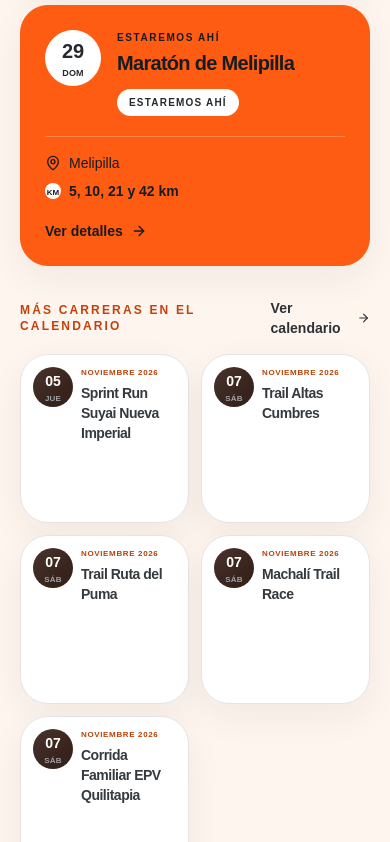
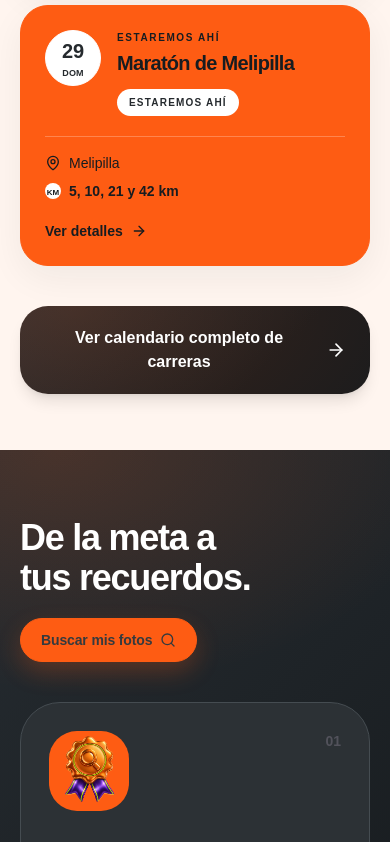
Before and after one commit to franzalbornoz1-bot/nomadarace, a Next.js app: page / in a window 390 px wide. Shown: the part 3533-4375 px from the top of the page. Built offline with nearby package versions, Linux system fonts and the light colour scheme.

Commit message:
Replace compact upcoming race grid with full calendar CTA

```diff
--- a/components/nomada-app.tsx
+++ b/components/nomada-app.tsx
@@ -271,7 +271,6 @@ function HomePage() {
     .filter(race => race.name !== HIDDEN_HOME_RACE_NAME && calendarRaceDateKey(race) > effectiveToday)
     .sort((a, b) => calendarRaceDateKey(a).localeCompare(calendarRaceDateKey(b)));
   const coverageRaces = upcomingRaces.filter(race => NOMADA_COVERAGE_NAMES.has(race.name)).slice(0, 4);
-  const otherUpcomingRaces = upcomingRaces.filter(race => !NOMADA_COVERAGE_NAMES.has(race.name)).slice(0, 5);
   // Esta lista se habilita manualmente cuando el álbum de un evento está listo.
   // Así, el bloque “Revive la carrera” no se llena solo con carreras que ya pasaron.
   const racePhotoLinks: Record<string, string> = {
@@ -314,7 +313,7 @@ function HomePage() {
 
       <section className="bg-[#FFF0E8]"><div className="mx-auto grid max-w-7xl gap-10 px-5 py-20 lg:grid-cols-[.85fr_1.15fr] lg:px-8"><div className="self-center"><h2 className="text-4xl font-black leading-none tracking-[-.06em] text-zinc-950 sm:text-5xl">Tu foto puede<br />estar esperándote.</h2><p className="mt-5 max-w-md leading-7 text-zinc-600">Usa una selfie para encontrar las fotos que cuentan cómo viviste la carrera.</p><Link href={PHOTO_STORE_URL} onClick={() => trackAction("photo_search_click", { placement: "waiting_photo", destination: "photo_store" })}><Button className="mt-7">Buscar mis fotos <ScanFace className="ml-2 h-4 w-4" /></Button></Link></div><div className="grid grid-cols-3 gap-2 sm:grid-cols-3 sm:gap-3"><PhotoMosaic src={HOME_GALLERY_IMAGES[0]} className="mt-4 sm:mt-8" /><PhotoMosaic src={HOME_GALLERY_IMAGES[1]} /><PhotoMosaic src={HOME_GALLERY_IMAGES[2]} className="mt-6 sm:mt-12" /><PhotoMosaic src={HOME_GALLERY_IMAGES[3]} className="hidden sm:block" /><PhotoMosaic src={HOME_GALLERY_IMAGES[4]} className="hidden sm:mt-8 sm:block" /><PhotoMosaic src={HOME_GALLERY_IMAGES[5]} className="hidden sm:block" /></div></div></section>
       <section className="border-y border-zinc-200 bg-white"><div className="mx-auto grid max-w-7xl items-center gap-10 px-5 py-20 sm:py-24 lg:grid-cols-[.9fr_1.1fr] lg:gap-20 lg:px-8"><div className="mx-auto w-full max-w-[15rem] sm:max-w-[30rem]"><div className="pointer-events-none aspect-square overflow-hidden rounded-full border-[10px] border-[#dce8ee] shadow-[0_24px_60px_rgba(24,28,31,.14)]"><img src="/home-circle.jpg" alt="Corredora celebrando después de una carrera" loading="lazy" decoding="async" draggable={false} onContextMenu={event => event.preventDefault()} className="pointer-events-none h-full w-full scale-[1.35] select-none object-cover object-[48%_48%]" /></div></div><div className="max-w-2xl text-center lg:text-left"><p className="text-xs font-black uppercase tracking-[.2em] text-orange-600">MOMENTOS QUE QUEDAN</p><h2 className="mt-4 text-4xl font-black leading-[.95] tracking-[-.065em] text-zinc-950 sm:text-5xl">Lo que lograste<br />merece volver a sentirse.</h2><p className="mt-6 text-lg leading-8 text-zinc-600">No fotografiamos solo el paso por la meta. Buscamos esa mirada, ese gesto y esa energía que hacen que cada carrera sea tuya, para convertirlos en recuerdos que puedas revivir una y otra vez.</p><Link href="/sobre-nomada-race" className="mt-7 inline-flex"><Button variant="dark">Conoce Nómada Race <ArrowRight className="ml-2 h-4 w-4" /></Button></Link></div></div></section>
-      <section className="bg-[#FFF5EF]"><div className="mx-auto max-w-7xl px-5 py-20 lg:px-8"><SectionHeading title="Próximas carreras" copy="Estas son las próximas fechas del calendario y las carreras donde estaremos haciendo cobertura fotográfica." action={<Link href="/eventos" className="hidden items-center gap-2 text-sm font-black sm:flex">Ver calendario <ArrowRight className="h-4 w-4" /></Link>} /><div className="grid gap-4 sm:grid-cols-2 lg:grid-cols-4">{coverageRaces.map(race => <HomeRaceCard key={`${race.month}-${race.day}-${race.name}`} race={race} href={`/eventos/${NOMADA_COVERAGE_SLUGS[race.name]}`} spotlight statusLabel="Estaremos ahí" />)}</div><div className="mt-8 flex items-center justify-between gap-4"><p className="text-xs font-black uppercase tracking-[.18em] text-orange-700">Más carreras en el calendario</p><Link href="/eventos" className="flex items-center gap-2 text-sm font-black text-zinc-900">Ver calendario <ArrowRight className="h-4 w-4" /></Link></div><div className="mt-4 grid grid-cols-2 gap-3 sm:grid-cols-3 lg:grid-cols-5">{otherUpcomingRaces.map(race => <HomeRaceCard key={`${race.month}-${race.day}-${race.name}`} race={race} compact />)}</div></div></section>
+      <section className="bg-[#FFF5EF]"><div className="mx-auto max-w-7xl px-5 py-20 lg:px-8"><SectionHeading title="Próximas carreras" copy="Estas son las próximas fechas del calendario y las carreras donde estaremos haciendo cobertura fotográfica." action={<Link href="/eventos" className="hidden items-center gap-2 text-sm font-black sm:flex">Ver calendario <ArrowRight className="h-4 w-4" /></Link>} /><div className="grid gap-4 sm:grid-cols-2 lg:grid-cols-4">{coverageRaces.map(race => <HomeRaceCard key={`${race.month}-${race.day}-${race.name}`} race={race} href={`/eventos/${NOMADA_COVERAGE_SLUGS[race.name]}`} spotlight statusLabel="Estaremos ahí" />)}</div><Link href="/eventos" className="mx-auto mt-10 flex min-h-16 w-full max-w-2xl items-center justify-center gap-3 rounded-2xl bg-zinc-950 px-6 py-5 text-center text-base font-black text-white shadow-lg transition hover:bg-zinc-800 focus-visible:outline focus-visible:outline-2 focus-visible:outline-offset-4 focus-visible:outline-orange-500 sm:text-lg">Ver calendario completo de carreras <ArrowRight className="h-5 w-5 shrink-0" /></Link></div></section>
       <section className="bg-zinc-950 text-white"><div className="mx-auto max-w-7xl px-5 py-20 lg:px-8"><div className="flex flex-col justify-between gap-5 sm:flex-row sm:items-end"><div><p className="text-xs font-black uppercase tracking-[.2em] text-lime-300">TUS FOTOS EN 3 PASOS</p><h2 className="mt-3 text-4xl font-black tracking-[-.06em] sm:text-5xl">De la meta a<br />tus recuerdos.</h2></div><Link href={PHOTO_STORE_URL}><Button>Buscar mis fotos <Search className="ml-2 h-4 w-4" /></Button></Link></div><div className="mt-10 grid gap-4 md:grid-cols-3"><PurchaseStep icon={Search} number="01" title="Encuentra tu carrera" copy="Elige tu evento y usa una selfie para encontrar tus momentos." /><PurchaseStep icon={Heart} number="02" title="Elige tus momentos" copy="Marca las fotos que mejor cuentan tu esfuerzo y tu llegada." /><PurchaseStep icon={Download} number="03" title="Compra y disfruta" copy="Escoge tu pack y recibe tus recuerdos en alta resolución." /></div></div></section>
       <section className="mx-auto max-w-4xl px-5 py-20"><div className="rounded-[2rem] bg-orange-500 px-7 py-12 text-white sm:px-12"><p className="text-xs font-black uppercase tracking-[.2em] text-orange-100">¿Dudas antes de correr?</p><div className="mt-4 grid gap-8 sm:grid-cols-[1fr_auto] sm:items-end"><div><h2 className="text-3xl font-black tracking-[-.06em] sm:text-4xl">Todo lo que necesitas saber, sin perder el ritmo.</h2><p className="mt-4 max-w-xl text-orange-50">Resolvemos las preguntas más frecuentes sobre fotos, preventas y tus recuerdos de carrera.</p></div><Link href="/preguntas-frecuentes"><Button variant="dark" className="shrink-0">Ir a ayuda <ArrowRight className="ml-2 h-4 w-4" /></Button></Link></div></div></section>
       <section className="relative isolate overflow-hidden bg-zinc-950 text-white"><img src={HOME_GALLERY_IMAGES[4]} alt="Comunidad de corredores compartiendo la energía de una carrera" loading="lazy" decoding="async" draggable={false} onContextMenu={event => event.preventDefault()} className="pointer-events-none absolute inset-0 h-full w-full select-none scale-105 object-cover blur-[3px]" /><div className="absolute inset-0 bg-gradient-to-r from-zinc-950/90 via-zinc-950/70 to-orange-950/45" /><div className="relative mx-auto flex min-h-[25rem] max-w-5xl flex-col items-center justify-center px-5 py-20 text-center sm:min-h-[30rem]"><p className="text-xs font-black uppercase tracking-[.22em] text-lime-300">COMUNIDAD NÓMADA RACE</p><h2 className="mt-5 max-w-4xl text-4xl font-black leading-[.95] tracking-[-.07em] sm:text-6xl">Más de mil personas ya son parte de la comunidad.</h2><p className="mt-6 max-w-2xl text-lg leading-8 text-zinc-100 sm:text-xl">Te damos la bienvenida a Nómada Race.</p><a href="https://www.instagram.com/nomadarace.cl/" target="_blank" rel="noreferrer" className="mt-8 inline-flex"><Button className="min-h-14 px-8 text-base sm:text-lg">Súmate tú también <Instagram className="ml-3 h-5 w-5" /></Button></a></div></section>
```
